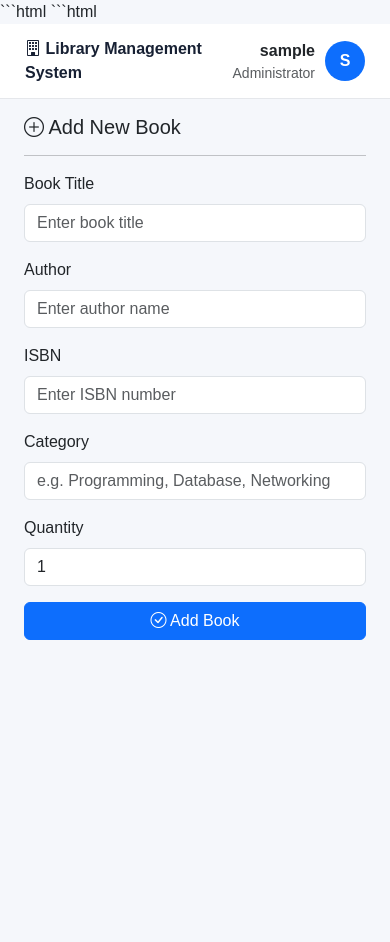
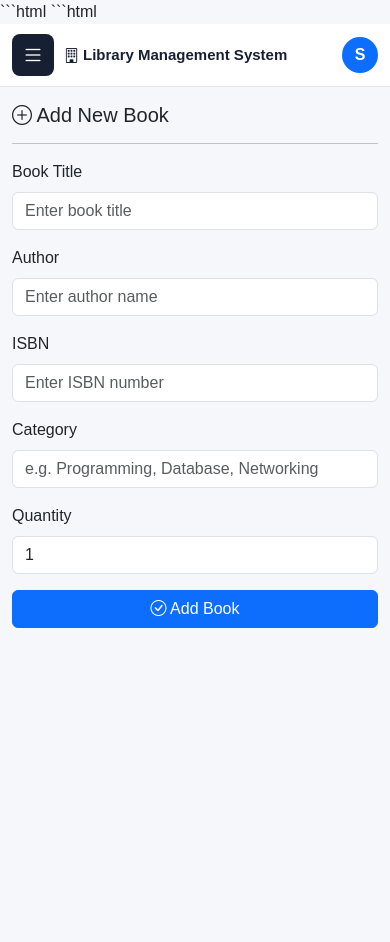
Before and after one commit to Aila916/library-management, a Flask app: page /books/add in a window 390 px wide. Shown: the top 942 px of the page. Run offline with Flask 3, Linux system fonts and the light colour scheme; the visitor is signed in with stand-in values (Sample User, id 1).

Commit message:
Improve mobile sidebar navigation

```diff
--- a/templates/base.html
+++ b/templates/base.html
@@ -15,20 +15,17 @@
         {% endblock %}
     </title>
 
-
     <!-- Bootstrap -->
     <link
         href="https://cdn.jsdelivr.net/npm/bootstrap@5.3.3/dist/css/bootstrap.min.css"
         rel="stylesheet"
     >
 
-
     <!-- Bootstrap Icons -->
     <link
         rel="stylesheet"
         href="https://cdn.jsdelivr.net/npm/bootstrap-icons@1.11.3/font/bootstrap-icons.min.css"
     >
-
 
     <style>
 
@@ -37,8 +34,9 @@
             font-family: Arial, Helvetica, sans-serif;
         }
 
-
-        /* SIDEBAR */
+        /* =========================
+           SIDEBAR
+        ========================= */
 
         .sidebar {
             min-height: 100vh;
@@ -49,27 +47,24 @@
             left: 0;
             top: 0;
             bottom: 0;
-            z-index: 1000;
+            z-index: 1050;
             overflow-y: auto;
+            transition: transform 0.3s ease;
         }
-
 
         .sidebar-brand {
             padding: 22px 20px;
             border-bottom: 1px solid rgba(255,255,255,0.1);
         }
 
-
         .sidebar-brand h4 {
             margin: 0;
             font-weight: 700;
         }
 
-
         .sidebar-brand small {
             color: #adb5bd;
         }
-
 
         .sidebar .nav-link {
             color: #cbd5e1;
@@ -79,24 +74,20 @@
             transition: 0.2s;
         }
 
-
         .sidebar .nav-link:hover {
             background: #273653;
             color: white;
         }
-
 
         .sidebar .nav-link.active {
             background: #0d6efd;
             color: white;
         }
 
-
         .sidebar .nav-link i {
             margin-right: 10px;
             width: 20px;
         }
-
 
         .sidebar-section {
             font-size: 11px;
@@ -106,16 +97,34 @@
             letter-spacing: 1px;
         }
 
+        /* =========================
+           SIDEBAR OVERLAY
+        ========================= */
 
-        /* MAIN CONTENT */
+        .sidebar-overlay {
+            display: none;
+            position: fixed;
+            inset: 0;
+            background: rgba(0, 0, 0, 0.45);
+            z-index: 1040;
+        }
+
+        .sidebar-overlay.show {
+            display: block;
+        }
+
+        /* =========================
+           MAIN CONTENT
+        ========================= */
 
         .main-content {
             margin-left: 250px;
             min-height: 100vh;
         }
 
-
-        /* TOP NAVBAR */
+        /* =========================
+           TOP NAVBAR
+        ========================= */
 
         .topbar {
             background: white;
@@ -126,19 +135,16 @@
             z-index: 999;
         }
 
-
         .topbar-title {
             font-weight: 600;
             color: #172033;
         }
-
 
         .user-info {
             display: flex;
             align-items: center;
             gap: 10px;
         }
-
 
         .user-avatar {
             width: 40px;
@@ -152,68 +158,132 @@
             font-weight: bold;
         }
 
+        /* =========================
+           MOBILE MENU BUTTON
+        ========================= */
 
-        /* CARDS */
+        .mobile-menu-btn {
+            display: none;
+            border: none;
+            background: #172033;
+            color: white;
+            width: 42px;
+            height: 42px;
+            border-radius: 8px;
+            font-size: 22px;
+            align-items: center;
+            justify-content: center;
+            margin-right: 10px;
+        }
+
+        .mobile-menu-btn:hover {
+            background: #273653;
+        }
+
+        /* =========================
+           CARDS
+        ========================= */
 
         .card {
             border-radius: 12px;
         }
-
 
         .stat-card {
             border: none;
             transition: transform 0.2s, box-shadow 0.2s;
         }
 
-
         .stat-card:hover {
             transform: translateY(-3px);
             box-shadow: 0 8px 20px rgba(0,0,0,0.08);
         }
 
-
-        /* ALERTS */
+        /* =========================
+           ALERTS
+        ========================= */
 
         .alert {
             border-radius: 10px;
         }
 
-
-        /* TABLES */
+        /* =========================
+           TABLES
+        ========================= */
 
         .table {
             vertical-align: middle;
         }
 
-
         .table thead th {
             white-space: nowrap;
         }
 
-
-        /* MOBILE */
+        /* =========================
+           MOBILE
+        ========================= */
 
         @media (max-width: 768px) {
 
             .sidebar {
-                width: 0;
-                overflow: hidden;
+                width: 260px;
+                transform: translateX(-100%);
+            }
+
+            .sidebar.show {
+                transform: translateX(0);
             }
 
             .main-content {
                 margin-left: 0;
             }
 
+            .mobile-menu-btn {
+                display: inline-flex;
             }
 
+            .topbar {
+                padding: 10px 12px;
+            }
 
-        /* PRINT */
+            .topbar-title {
+                font-size: 15px;
+                display: flex;
+                align-items: center;
+            }
+
+            .user-info {
+                gap: 5px;
+            }
+
+            .user-info .text-end {
+                display: none;
+            }
+
+            .user-avatar {
+                width: 36px;
+                height: 36px;
+            }
+
+            .container-fluid {
+                padding-left: 12px !important;
+                padding-right: 12px !important;
+            }
+
+            .table-responsive {
+                overflow-x: auto;
+            }
+        }
+
+        /* =========================
+           PRINT
+        ========================= */
 
         @media print {
 
             .sidebar,
             .topbar,
-            .no-print {
+            .no-print,
+            .sidebar-overlay {
                 display: none !important;
             }
 
@@ -231,15 +301,13 @@
 
 </head>
 
-
 <body>
-
 
 <!-- =====================================================
      SIDEBAR
 ===================================================== -->
 
-<div class="sidebar">
+<div class="sidebar" id="sidebar">
 
     <div class="sidebar-brand">
 
@@ -254,13 +322,11 @@
 
     </div>
 
-
     <!-- MAIN -->
 
     <div class="sidebar-section">
         Main
     </div>
-
 
     <nav class="nav flex-column">
 
@@ -272,7 +338,6 @@
 
         </a>
 
-
         <a href="{{ url_for('books') }}"
            class="nav-link">
 
@@ -280,7 +345,6 @@
             Manage Books
 
         </a>
-
 
         <a href="{{ url_for('members') }}"
            class="nav-link">
@@ -290,7 +354,6 @@
 
         </a>
 
-
         <a href="{{ url_for('borrow_book') }}"
            class="nav-link">
 
@@ -299,7 +362,6 @@
 
         </a>
 
-
         <a href="{{ url_for('borrowed_books') }}"
            class="nav-link">
 
@@ -307,7 +369,6 @@
             Borrowed Books
 
         </a>
-
 
         <a href="{{ url_for('borrow_history') }}"
            class="nav-link">
@@ -319,13 +380,11 @@
 
     </nav>
 
-
     <!-- MANAGEMENT -->
 
     <div class="sidebar-section">
         Management
     </div>
-
 
     <nav class="nav flex-column">
 
@@ -337,7 +396,6 @@
 
         </a>
 
-
         <a href="{{ url_for('fines') }}"
            class="nav-link">
 
@@ -346,7 +404,6 @@
 
         </a>
 
-
         <a href="{{ url_for('low_stock') }}"
            class="nav-link">
 
@@ -354,7 +411,6 @@
             Low Stock
 
         </a>
-
 
         <a href="{{ url_for('search') }}"
            class="nav-link">
@@ -365,7 +421,6 @@
         </a>
 
     </nav>
-
 
     <!-- REPORTS & ANALYTICS -->
 
@@ -385,13 +440,11 @@
 
     </nav>
 
-
     <!-- ACCOUNT -->
 
     <div class="sidebar-section">
         Account
     </div>
-
 
     <nav class="nav flex-column mb-4">
 
@@ -402,7 +455,6 @@
             My Profile
 
         </a>
-
 
         <!-- ADMIN ONLY -->
 
@@ -418,7 +470,6 @@
 
         {% endif %}
 
-
         <a href="{{ url_for('logout') }}"
            class="nav-link text-danger">
 
@@ -431,6 +482,13 @@
 
 </div>
 
+<!-- SIDEBAR OVERLAY -->
+
+<div class="sidebar-overlay"
+     id="sidebarOverlay"
+     onclick="closeSidebar()">
+</div>
+
 
 <!-- =====================================================
      MAIN CONTENT
@@ -438,21 +496,34 @@
 
 <div class="main-content">
 
-
     <!-- TOP BAR -->
 
     <div class="topbar">
 
         <div class="d-flex justify-content-between align-items-center">
 
+            <div class="d-flex align-items-center">
+
+                <!-- MOBILE MENU -->
+
+                <button
+                    class="mobile-menu-btn"
+                    type="button"
+                    onclick="toggleSidebar()"
+                    aria-label="Open navigation menu"
+                >
+                    <i class="bi bi-list"></i>
+                </button>
+
                 <div class="topbar-title">
 
-                <i class="bi bi-building"></i>
+                    <i class="bi bi-building me-1"></i>
 
                     Library Management System
 
                 </div>
 
+            </div>
 
             {% if session.get("user_id") %}
 
@@ -475,7 +546,6 @@
                     </small>
 
                 </div>
-
 
                 <div class="user-avatar">
 
@@ -522,7 +592,6 @@
 
                         {{ message }}
 
-
                         <button
                             type="button"
                             class="btn-close"
@@ -550,7 +619,6 @@
 
     </main>
 
-
 </div>
 
 
@@ -558,6 +626,60 @@
 
 <script
     src="https://cdn.jsdelivr.net/npm/bootstrap@5.3.3/dist/js/bootstrap.bundle.min.js">
+</script>
+
+
+<!-- MOBILE SIDEBAR JAVASCRIPT -->
+
+<script>
+
+    function toggleSidebar() {
+
+        const sidebar = document.getElementById("sidebar");
+        const overlay = document.getElementById("sidebarOverlay");
+
+        sidebar.classList.toggle("show");
+        overlay.classList.toggle("show");
+
+    }
+
+
+    function closeSidebar() {
+
+        const sidebar = document.getElementById("sidebar");
+        const overlay = document.getElementById("sidebarOverlay");
+
+        sidebar.classList.remove("show");
+        overlay.classList.remove("show");
+
+    }
+
+
+    // Close sidebar automatically after clicking a link on mobile
+
+    document.querySelectorAll(".sidebar .nav-link").forEach(function(link) {
+
+        link.addEventListener("click", function() {
+
+            if (window.innerWidth <= 768) {
+                closeSidebar();
+            }
+
+        });
+
+    });
+
+
+    // Close sidebar if screen changes back to desktop
+
+    window.addEventListener("resize", function() {
+
+        if (window.innerWidth > 768) {
+            closeSidebar();
+        }
+
+    });
+
 </script>
 
 
```
Lines whose indentation alone changed are shown as unchanged.
